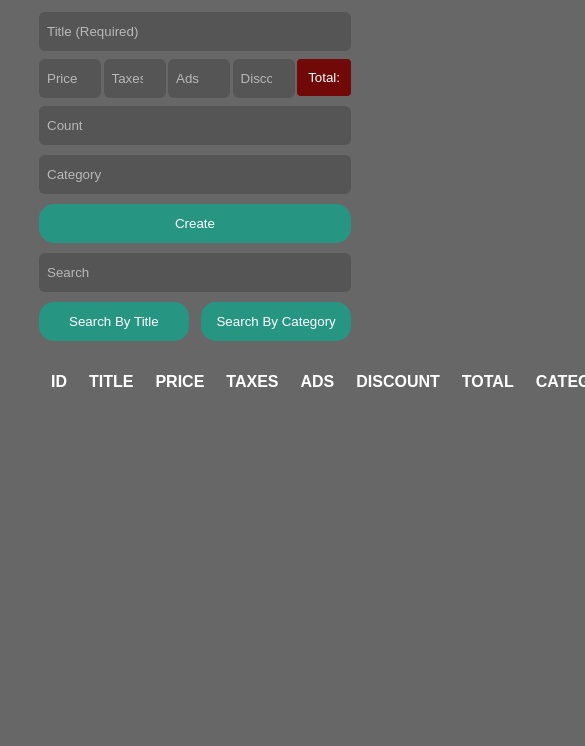
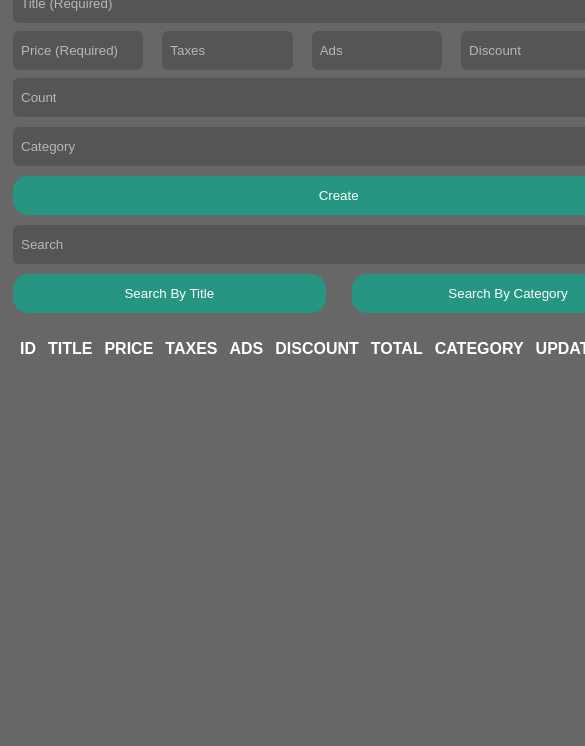
Before and after one commit to Mohammed-Ahmed-Ismail-Ali/Products-Management-System, a plain HTML site: page index.html in a window 390 px wide. Shown: the part 98-844 px from the top of the page, 585 px wide, since content can reach past the window. Drawn offline with Linux system fonts and the light colour scheme.

Commit message:
Add files via upload

```diff
--- a/style.css
+++ b/style.css
@@ -140,7 +140,7 @@ table {
 
 table th {
   text-transform: uppercase;
-  padding: 10px;
+  padding: 5px;
 }
 
 #update,
@@ -156,3 +156,15 @@ table th {
 #delete {
   background-color: rgb(156 55 55);
 }
+
+/*! Finally */
+@media (max-width: 767px) {
+  .cruds {
+    width: 167%;
+    margin-left: 13px;
+  }
+
+  table {
+    width: 100%;
+  }
+}
```
